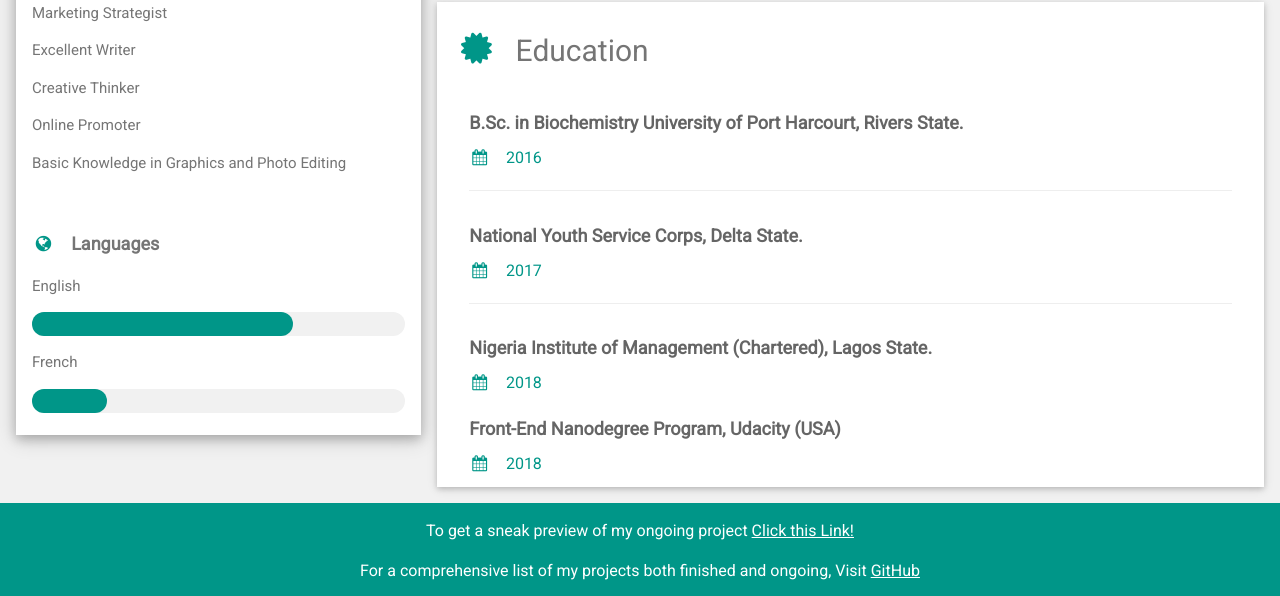
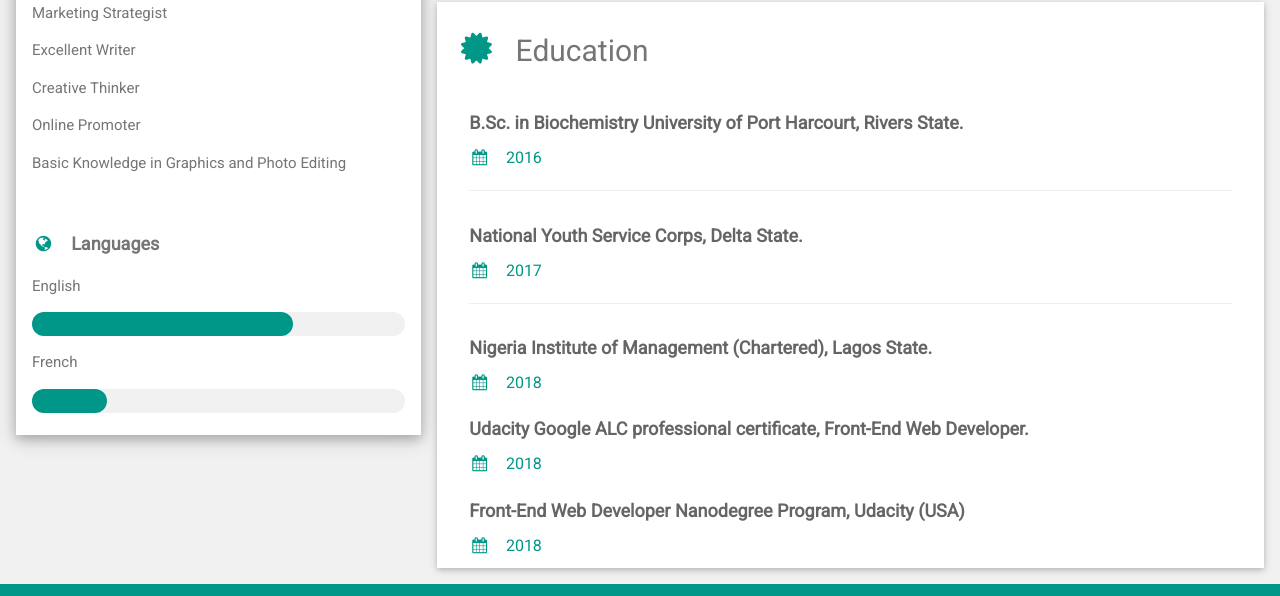
Before and after one commit to eananti/onlineResume, a plain HTML site: page index.html in a window 1280 px wide. Shown: the part 888-1484 px from the top of the page. Drawn offline with nearby package versions, Linux system fonts and the light colour scheme.

Commit message:
Add andela cert

```diff
--- a/index.html
+++ b/index.html
@@ -120,7 +120,11 @@ html,body,h1,h2,h3,h4,h5,h6 {font-family: "Roboto", sans-serif}
           <h6 class="w3-text-teal"><i class="fa fa-calendar fa-fw w3-margin-right"></i>2018</h6>
         </div>
         <div class="w3-container">
-          <h5 class="w3-opacity"><b>Front-End Nanodegree Program, Udacity (USA)</b></h5>
+          <h5 class="w3-opacity"><b>Udacity Google ALC professional certificate, Front-End Web Developer.</b></h5>
+          <h6 class="w3-text-teal"><i class="fa fa-calendar fa-fw w3-margin-right"></i>2018</h6>
+        </div>
+        <div class="w3-container">
+          <h5 class="w3-opacity"><b>Front-End Web Developer Nanodegree Program, Udacity (USA)</b></h5>
           <h6 class="w3-text-teal"><i class="fa fa-calendar fa-fw w3-margin-right"></i>2018</h6>
         </div>
       </div>
```
